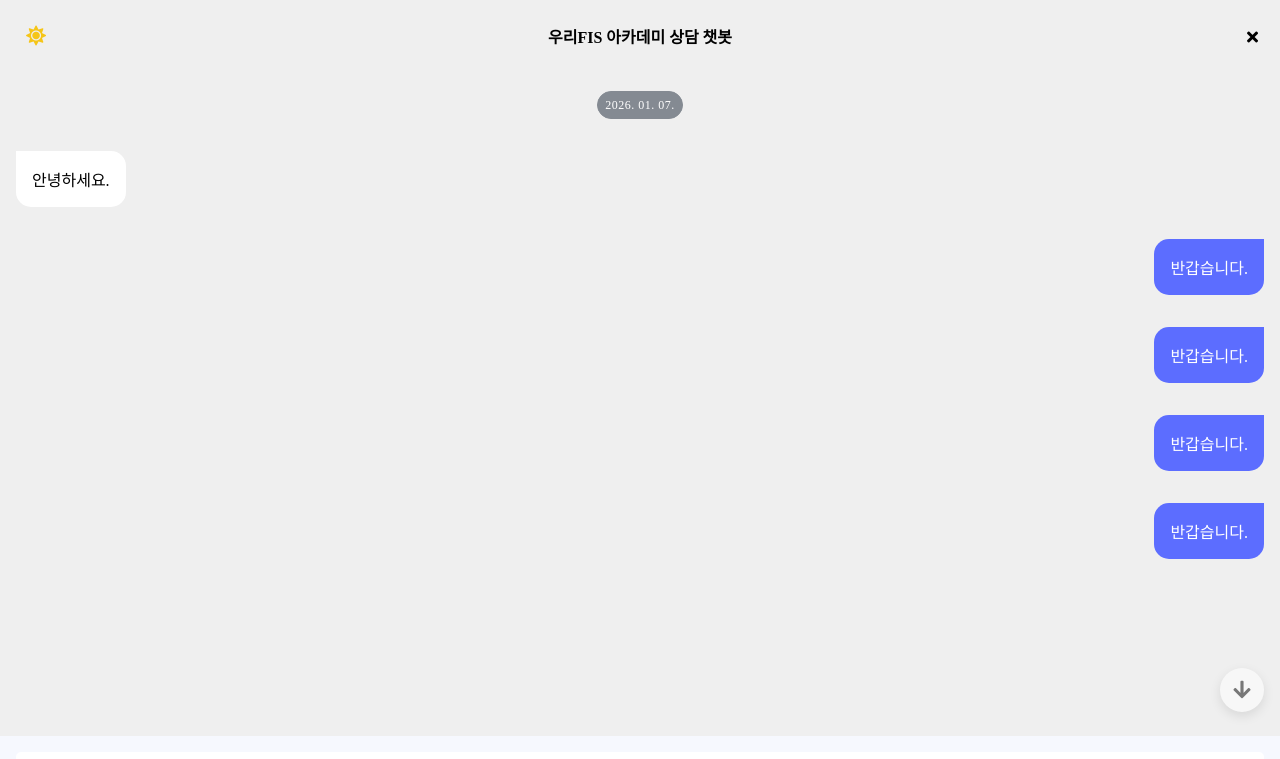
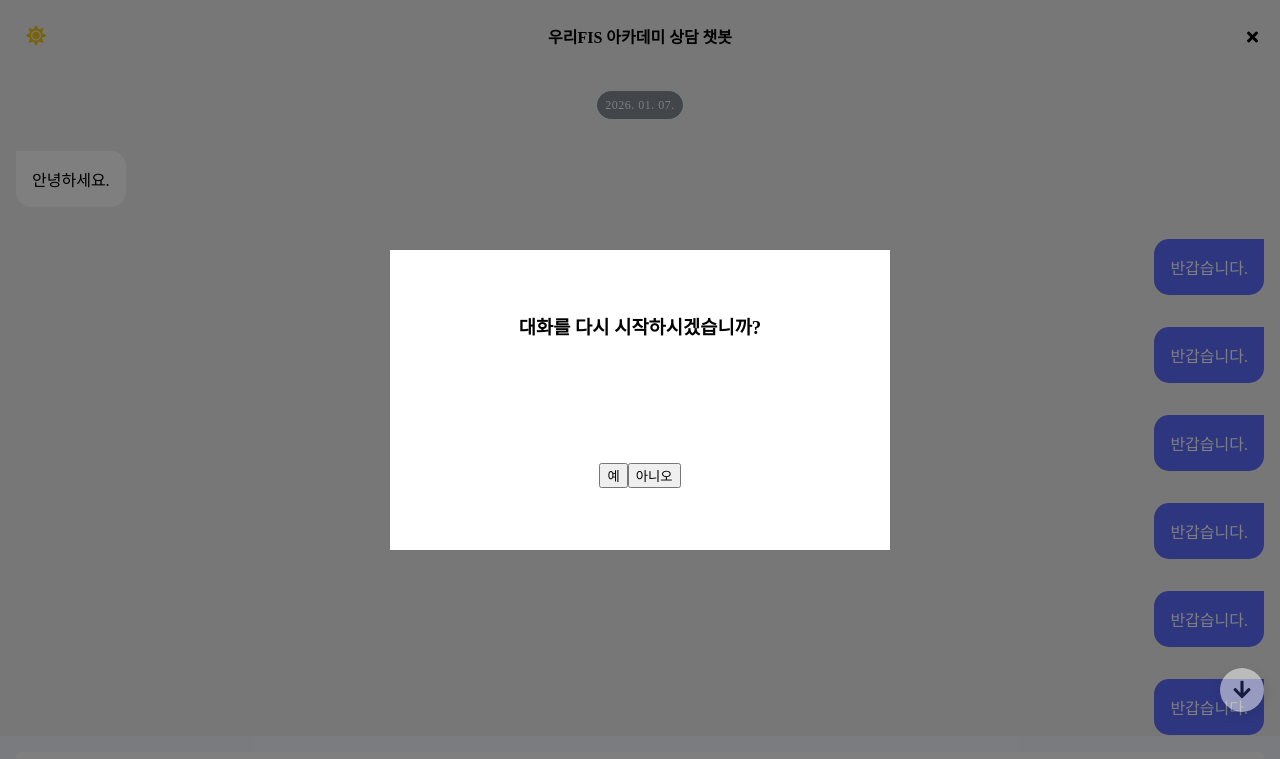
Before and after one commit to yeonju73/NCP-CLOVA-Chatbot, a website with bundled scripts: page public/index.html in a window 1280 px wide. Both pictures are taken after a click on the button 1252 px from the left and 37 px from the top of the page. Shown: the top 759 px of the page. Built offline with nearby package versions, Linux system fonts and the light colour scheme.

Commit message:
feat: add modal action

```diff
--- a/public/app.js
+++ b/public/app.js
@@ -149,7 +149,26 @@ inputTextArea.addEventListener('keydown', sendHandler)
 // button 이벤트 핸들러
 button.addEventListener('click', sendHandler);
 
+document.querySelector(".close-button").addEventListener('click', () => {
+    document.querySelector(".modal").classList.add("modal-show");
+})
 
+document.querySelector(".modal").addEventListener('click', () => {
+    document.querySelector(".modal").classList.remove("modal-show");
+})
+
+document.querySelector(".modal-window").addEventListener('click', (event) => {
+    event.stopPropagation();
+})
+
+document.querySelector("#no-button").addEventListener('click', () => {
+    document.querySelector(".modal").classList.remove("modal-show");
+})
+
+document.querySelector("#yes-button").addEventListener('click', () => {
+    document.querySelector(".chatgroup").innerHTML = "";
+    document.querySelector(".modal").classList.remove("modal-show");
+})
 
 
 initThemeToggle();
--- a/public/index.html
+++ b/public/index.html
@@ -9,6 +9,17 @@
     <script defer type="module" src="app.js"></script>
     </head>
 <body>
+    <div class="modal">
+        <div class="modal-window">
+            <div class="modal-top">
+                <h3>대화를 다시 시작하시겠습니까?</h3>
+            </div>
+            <div class="modal-under">
+                <button class="modal-button" id="yes-button">예</button>
+                <button class="modal-button" id="no-button">아니오</button>
+            </div>
+        </div>
+    </div>
     <!-- 헤더 부분 -->
     <header>
         <div>
@@ -54,6 +65,36 @@
                 반갑습니다.
             </div>
         </div>
+        <div class="chat-div chat-div-right">
+            <div class="ballon user-ballon">
+                반갑습니다.
+            </div>
+        </div>
+        <div class="chat-div chat-div-right">
+            <div class="ballon user-ballon">
+                반갑습니다.
+            </div>
+        </div>
+        <div class="chat-div chat-div-right">
+            <div class="ballon user-ballon">
+                반갑습니다.
+            </div>
+        </div>
+        <div class="chat-div chat-div-right">
+            <div class="ballon user-ballon">
+                반갑습니다.
+            </div>
+        </div>
+        <div class="chat-div chat-div-right">
+            <div class="ballon user-ballon">
+                반갑습니다.
+            </div>
+        </div>
+        <div class="chat-div chat-div-right">
+            <div class="ballon user-ballon">
+                반갑습니다.
+            </div>
+        </div>
         <!-- <div class="chat-div chat-div-left">
             <div class="ballon chatbot-ballon chatbot-ballon-wait">
                 <span></span>
--- a/public/style.css
+++ b/public/style.css
@@ -45,6 +45,53 @@ body {
     display : flex;
     flex-direction: column;
     min-height : 100vh;
+}
+
+
+.modal {
+    display : none;
+    width : 100%;
+    height : 100%;
+    background-color : #00000080;
+
+    position : absolute;
+    top : 0;
+    left : 0;
+
+    align-items: center;
+    justify-content: center;
+
+    z-index: 5;
+}
+
+.modal-show {
+    display : flex;
+}
+
+.modal-window {
+    width : 500px;
+    height : 300px;
+    background-color: white;
+
+    display : block;
+}
+
+.modal-top {
+    width : 100%;
+    height : 50%;
+
+    display : flex;
+    align-items: center;
+    justify-content: center;
+}
+
+.modal-under {
+    width : 100%;
+    height : 50%;
+
+    display : flex;
+    align-items: center;
+    justify-content: center;
 }
 
 
```
